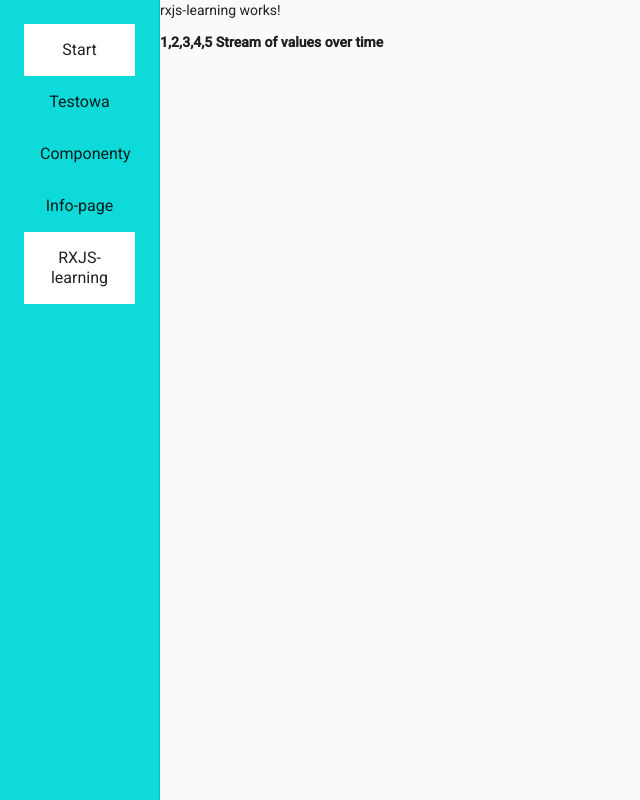
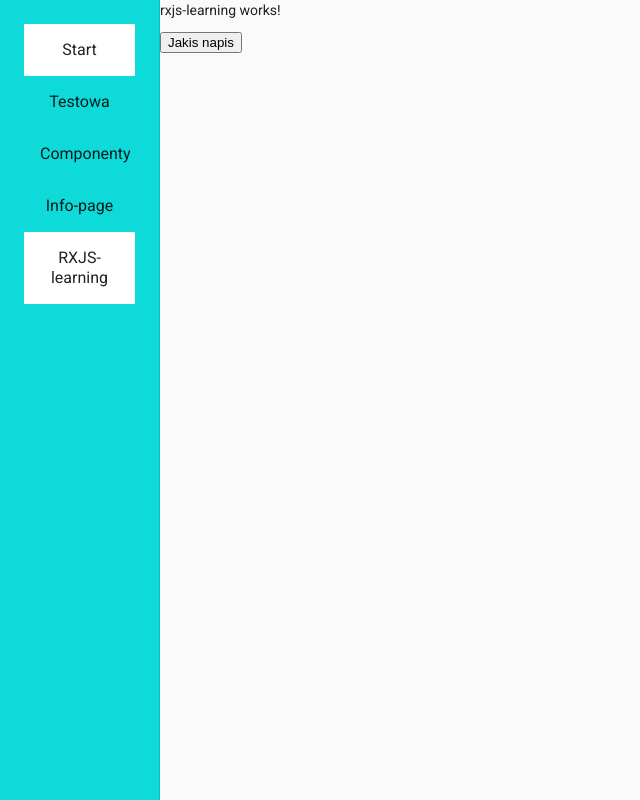
Before and after one commit to ArturOnEuvic/Test999, an Angular app: page /rxjs-learning in a window 1280 px wide. Shown: the whole page, without its empty margins (0-640 px from the left). Built offline with nearby package versions, Linux system fonts and the light colour scheme.

Commit message:
SnackBar_in_progress_3

```diff
--- a/src/app/rxjs-learning/rxjs-learning.component.html
+++ b/src/app/rxjs-learning/rxjs-learning.component.html
@@ -3,7 +3,10 @@
 
 
 
+<button mat-button (click)="openSnackBar('{{tablicaTestowa |async}}')">
 
 <div class="alert alert-success" role="alert">
-   <strong> {{tablicaTestowa |async}} Stream of values over time</strong>
+   Jakis napis
 </div>
+
+</button>
```
